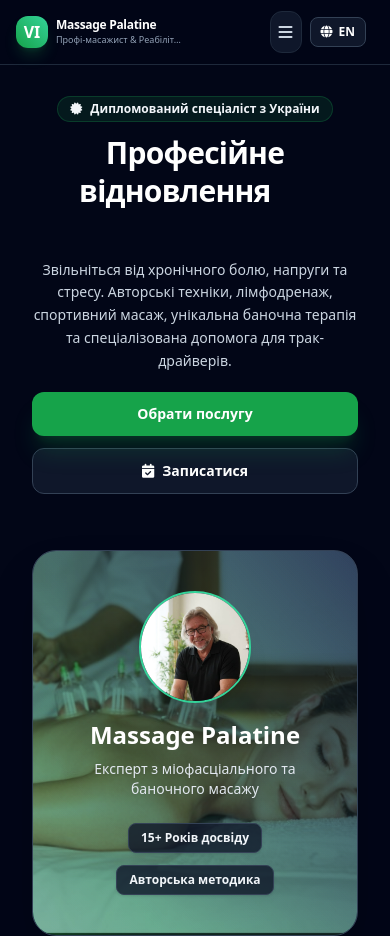
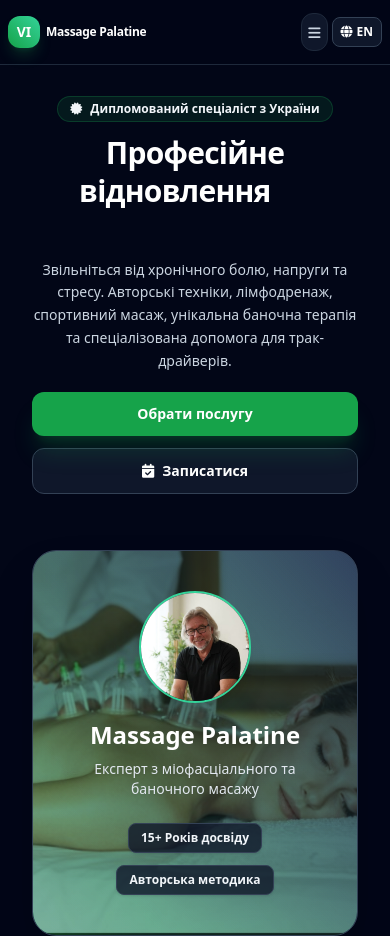
Before and after one commit to nexgen-fullstack/Massage-Palatine, a plain HTML site: page index.html in a window 390 px wide. Shown: the top 936 px of the page. Drawn offline with nearby package versions, Linux system fonts and the light colour scheme.

Commit message:
Add files via upload

```diff
--- a/index.html
+++ b/index.html
@@ -30,18 +30,22 @@
 </head>
 <body class="bg-slate-950 text-slate-100 font-sans antialiased selection:bg-brand-500 selection:text-white overflow-x-hidden">
 
-    <!-- HEADER / NAVIGATION -->
-    <header class="fixed top-0 left-0 right-0 z-50 bg-slate-950/95 backdrop-blur-md border-b border-slate-800">
-        <div class="max-w-7xl mx-auto px-4 sm:px-6 lg:px-8 h-16 flex items-center justify-between gap-2">
+   <!-- HEADER / NAVIGATION -->
+    <header class="fixed top-0 left-0 right-0 z-50 bg-slate-950/95 backdrop-blur-md border-b border-slate-800 w-full">
+        <div class="w-full max-w-7xl mx-auto px-2 sm:px-6 lg:px-8 h-16 flex items-center justify-between gap-1 sm:gap-2">
 
-            <!-- Logo & Title -->
-            <a href="#" class="flex items-center space-x-2 group cursor-pointer min-w-0 flex-1 sm:flex-initial">
-                <div class="w-8 h-8 sm:w-9 sm:h-9 rounded-xl bg-gradient-to-tr from-brand-600 to-emerald-400 flex items-center justify-center font-bold text-base sm:text-lg shadow-lg shadow-brand-500/20 text-white group-hover:scale-105 transition flex-shrink-0">
+            <!-- Logo & Title (Компактний на дуже вузьких екранах) -->
+            <a href="#" class="flex items-center space-x-1.5 sm:space-x-2 group cursor-pointer min-w-0 shrink">
+                <div class="w-8 h-8 sm:w-9 sm:h-9 rounded-xl bg-gradient-to-tr from-brand-600 to-emerald-400 flex items-center justify-center font-bold text-sm sm:text-lg shadow-lg shadow-brand-500/20 text-white group-hover:scale-105 transition shrink-0">
                     VI
                 </div>
-                <div class="min-w-0 max-w-[130px] xs:max-w-[160px] sm:max-w-none">
-                    <span class="text-xs sm:text-base font-bold tracking-tight block text-white group-hover:text-brand-400 transition truncate">Massage Palatine</span>
-                    <span class="text-[9px] sm:text-[11px] text-slate-400 block truncate" data-translate="subtitle">Профі-масажист & Реабілітолог</span>
+                <div class="min-w-0">
+                    <span class="text-xs sm:text-base font-bold tracking-tight block text-white group-hover:text-brand-400 transition truncate max-w-[110px] xs:max-w-[150px] sm:max-w-none">
+                        Massage Palatine
+                    </span>
+                    <span class="text-[9px] sm:text-[11px] text-slate-400 hidden xs:block truncate" data-translate="subtitle">
+                        Профі-масажист & Реабілітолог
+                    </span>
                 </div>
             </a>
 
@@ -54,16 +58,16 @@
                 <a href="#contact" class="hover:text-brand-400 transition" data-translate="nav_contact">Контакти</a>
             </nav>
 
-            <!-- Right Actions: Mobile Menu BEFORE Language Switcher + Left Shift -->
-            <div class="flex items-center space-x-2 sm:space-x-3 flex-shrink-0 mr-2 sm:mr-0">
+            <!-- Right Actions: Гамбургер + Мова (Завжди в полі зору) -->
+            <div class="flex items-center space-x-1 sm:space-x-3 shrink-0">
 
-                <!-- Mobile Menu Button (Тепер ІДЕ ПЕРШИМ) -->
-                <button id="mobile-menu-btn" onclick="toggleMobileMenu()" class="md:hidden p-2 rounded-xl bg-slate-900 border border-slate-800 text-slate-300 hover:text-white focus:outline-none">
-                    <i id="menu-icon" class="fa-solid fa-bars text-base sm:text-lg"></i>
+                <!-- Mobile Menu Button (Гамбургер перед мовою) -->
+                <button id="mobile-menu-btn" onclick="toggleMobileMenu()" class="md:hidden p-1.5 sm:p-2 rounded-xl bg-slate-900 border border-slate-800 text-slate-300 hover:text-white focus:outline-none shrink-0">
+                    <i id="menu-icon" class="fa-solid fa-bars text-sm sm:text-base"></i>
                 </button>
 
-                <!-- Language Switcher (Тепер ПІСЛЯ гамбургера) -->
-                <button onclick="toggleLanguage()" class="px-2.5 py-1.5 rounded-lg bg-slate-900 hover:bg-slate-800 text-xs font-bold border border-slate-700 transition flex items-center gap-1.5 text-white">
+                <!-- Language Switcher -->
+                <button onclick="toggleLanguage()" class="px-2 py-1.5 sm:px-2.5 sm:py-1.5 rounded-lg bg-slate-900 hover:bg-slate-800 text-xs font-bold border border-slate-700 transition flex items-center gap-1 text-white shrink-0">
                     <i class="fa-solid fa-globe text-brand-400 text-xs"></i>
                     <span id="lang-label">EN</span>
                 </button>
```
